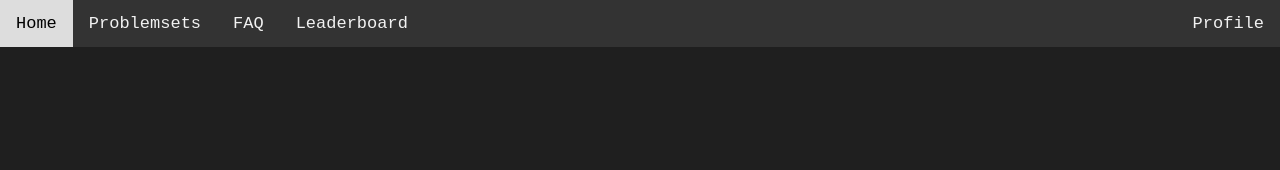
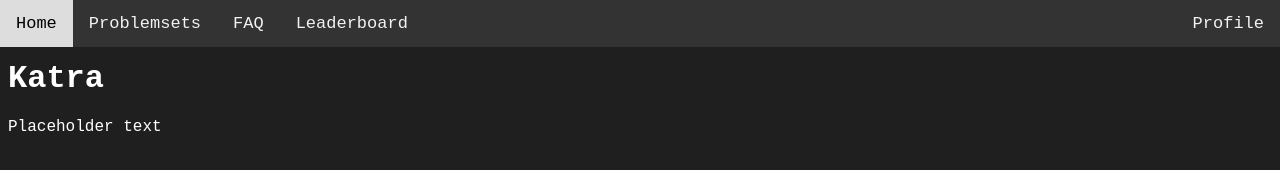
Before and after one commit to ReinesReines/Katra, a plain HTML site: page index.html in a window 1280 px wide. Drawn offline with Linux system fonts and the light colour scheme.

Commit message:
added database file and content

```diff
--- a/index.html
+++ b/index.html
@@ -13,6 +13,8 @@
             <a href="/users/" class="right">Profile</a>
         </div>
         <div id="content">
+            <h1>Katra</h1>
+            <p>Placeholder text</p>
         </div>
     </body>
 </html>
--- a/src/templates/styles/style.css
+++ b/src/templates/styles/style.css
@@ -32,3 +32,7 @@
   background-color: #ddd;
   color: black;
 }
+
+#content {
+  margin-top: 60px;
+}
```
Also changed, not shown: 1 other file.
